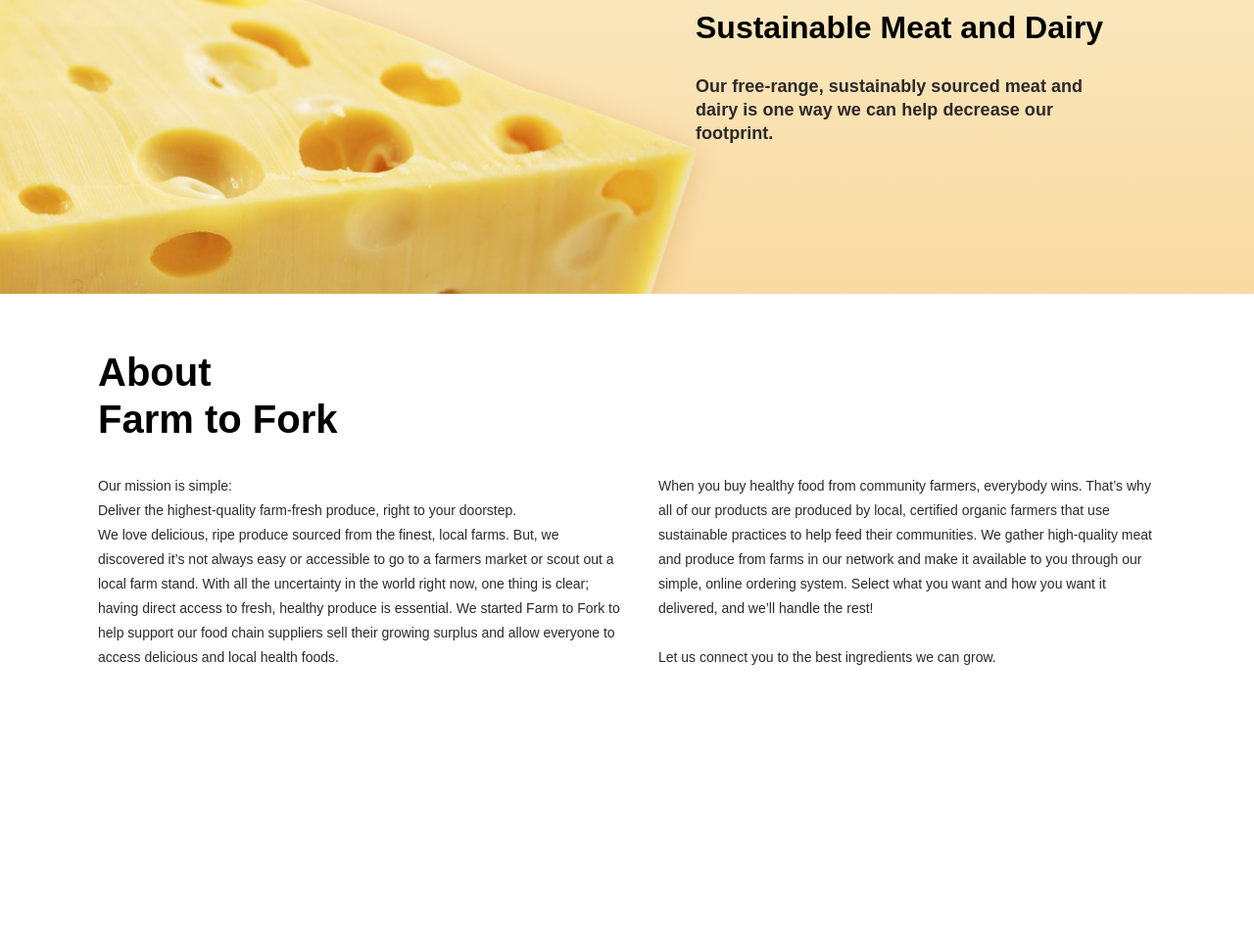
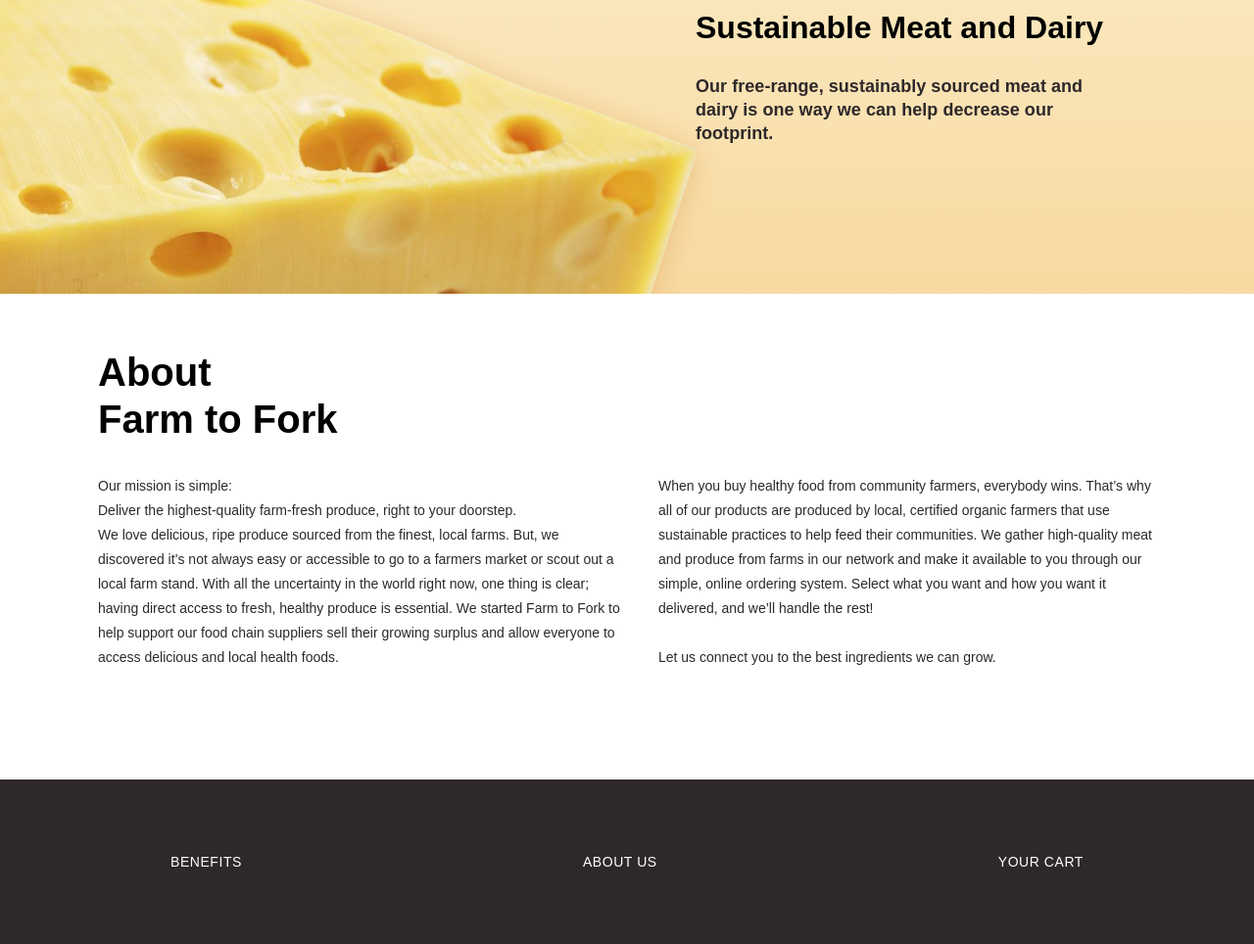
Before and after one commit to viniciusaa/test-project, a website: page index.html in a window 1280 px wide. Shown: the part 3005-3969 px from the top of the page at 98% size. Before the commit the page ends 3801 px from the top, so only its background shows below. Drawn offline with Linux system fonts and the light colour scheme; a web font is replaced by a local one.

Commit message:
Add footer

```diff
--- a/index.html
+++ b/index.html
@@ -248,6 +248,12 @@
       </p>
     </div>
   </section>
+
+  <footer class="footer">
+    <p class="footer__benefits">Benefits</p>
+    <p class="footer__about-us">About us</p>
+    <p class="footer__cart">Your cart</p>
+  </footer>
 </body>
 
 </html>
--- /dev/null
+++ b/sass/layout/_footer.scss
@@ -0,0 +1,19 @@
+.footer {
+  align-items: center;
+  background-color: #2E282A;
+  color: #FFFFFF;
+  display: flex;
+  flex-direction: column;
+  font-weight: 500;
+  font-size: 14px;
+  height: 28rem;
+  justify-content: space-around;
+  line-height: 19px;
+  letter-spacing: 0.04em;
+  text-transform: uppercase;
+
+  @media only screen and (min-width: 992px) {
+    height: 16.8rem;
+    flex-direction: row;
+  }
+}
--- a/sass/main.scss
+++ b/sass/main.scss
@@ -4,6 +4,7 @@
 @import "./pages/home";
 
 @import "./layout/header";
+@import "./layout/footer";
 
 @import "./components/button";
 @import "./components/product";
--- a/sass/pages/_home.scss
+++ b/sass/pages/_home.scss
@@ -379,10 +379,11 @@
 .about {
   display: flex;
   flex-direction: column;
-  height: 49.6rem;
+  height: 106.6rem;
   width: 35rem;
 
   @media only screen and (min-width: 992px) {
+    height: 49.6rem;
     width: 100%;
   }
 
@@ -410,8 +411,10 @@
     }
 
     &__paragraph-1 {
+      margin-bottom: 3.2rem;
 
       @media only screen and (min-width: 992px) {
+        margin-bottom: 0;
         margin-right: 3.2rem;
         margin-left: 10rem;
       }
```
Also changed, not shown: css/style.css.
